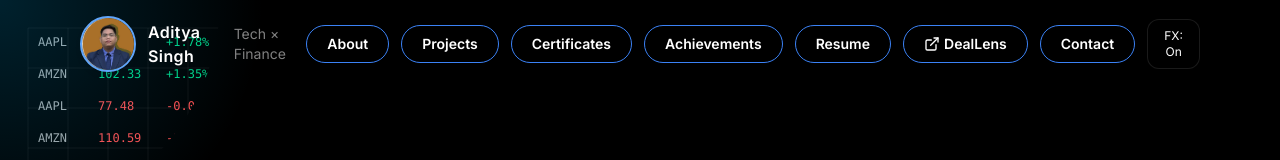
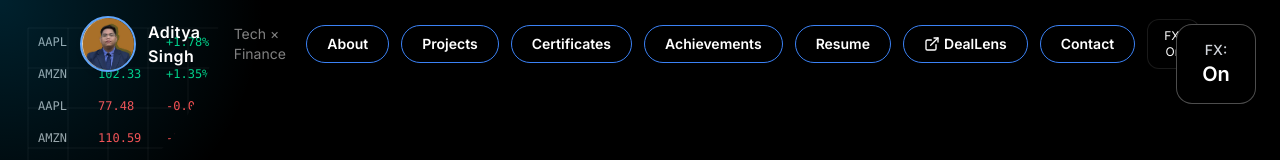
Before and after one commit to KagOnGit/Portfolio, a Next.js app: page / in a window 1280 px wide. Shown: the top 160 px of the page. Built offline with nearby package versions, Linux system fonts and the light colour scheme; no server answers.

Commit message:
fix(ui): make FX toggle switchable between On/Off

```diff
--- a/src/app/page.tsx
+++ b/src/app/page.tsx
@@ -6,6 +6,7 @@
 import Certificates from "@/components/Certificates";
 import Projects from "@/components/Projects";
 import Extracurricular from "@/components/Extracurricular";
+import FxToggle from "@/components/FxToggle";
 import { ExternalLink, Mail, Phone, Download } from "lucide-react";
 
 export default function Page() {
@@ -26,6 +27,11 @@
 
   return (
     <SceneWrapper onOpenDealLens={() => { /* optional analytics */ }}>
+      {/* FX Toggle Button - Fixed Position */}
+      <div className="fixed top-6 right-6 z-50">
+        <FxToggle />
+      </div>
+
       {/* Hero Section */}
       <section id="hero" className="min-h-screen section-surface flex items-center justify-center">
         <motion.div
--- /dev/null
+++ b/src/components/FxToggle.tsx
@@ -0,0 +1,18 @@
+'use client';
+import { useState } from 'react';
+
+export default function FxToggle() {
+  const [on, setOn] = useState(true);
+
+  return (
+    <button
+      onClick={() => setOn(!on)}
+      className='flex h-20 w-20 items-center justify-center rounded-2xl border border-white/30 bg-black text-white text-lg font-medium shadow-inner hover:border-blue-400 hover:shadow-[0_0_8px_rgba(59,130,246,0.6)] transition-all'
+    >
+      <div className='flex flex-col items-center justify-center'>
+        <span className='text-sm text-gray-300'>FX:</span>
+        <span className='text-xl font-bold'>{on ? 'On' : 'Off'}</span>
+      </div>
+    </button>
+  );
+}
```
